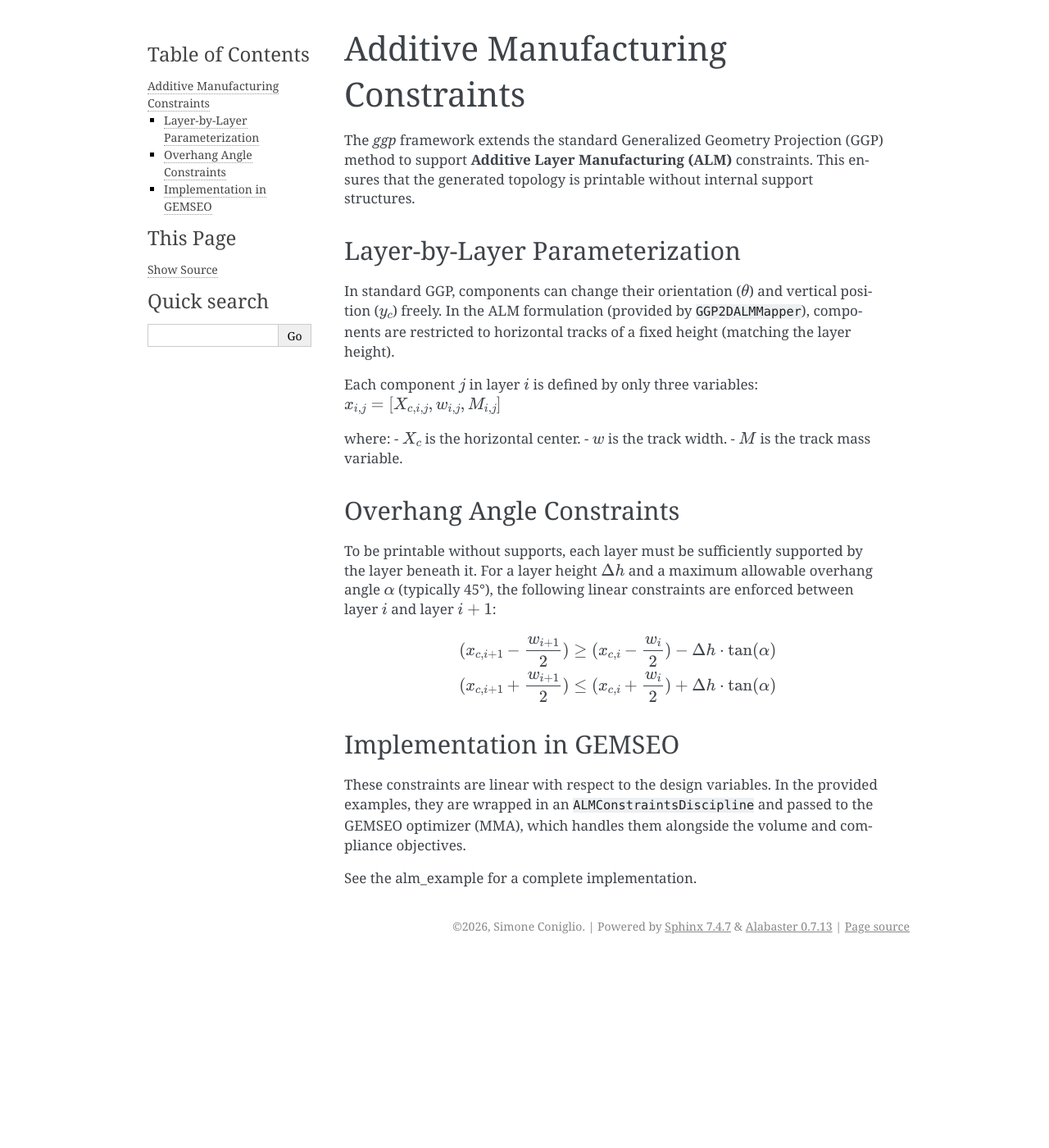
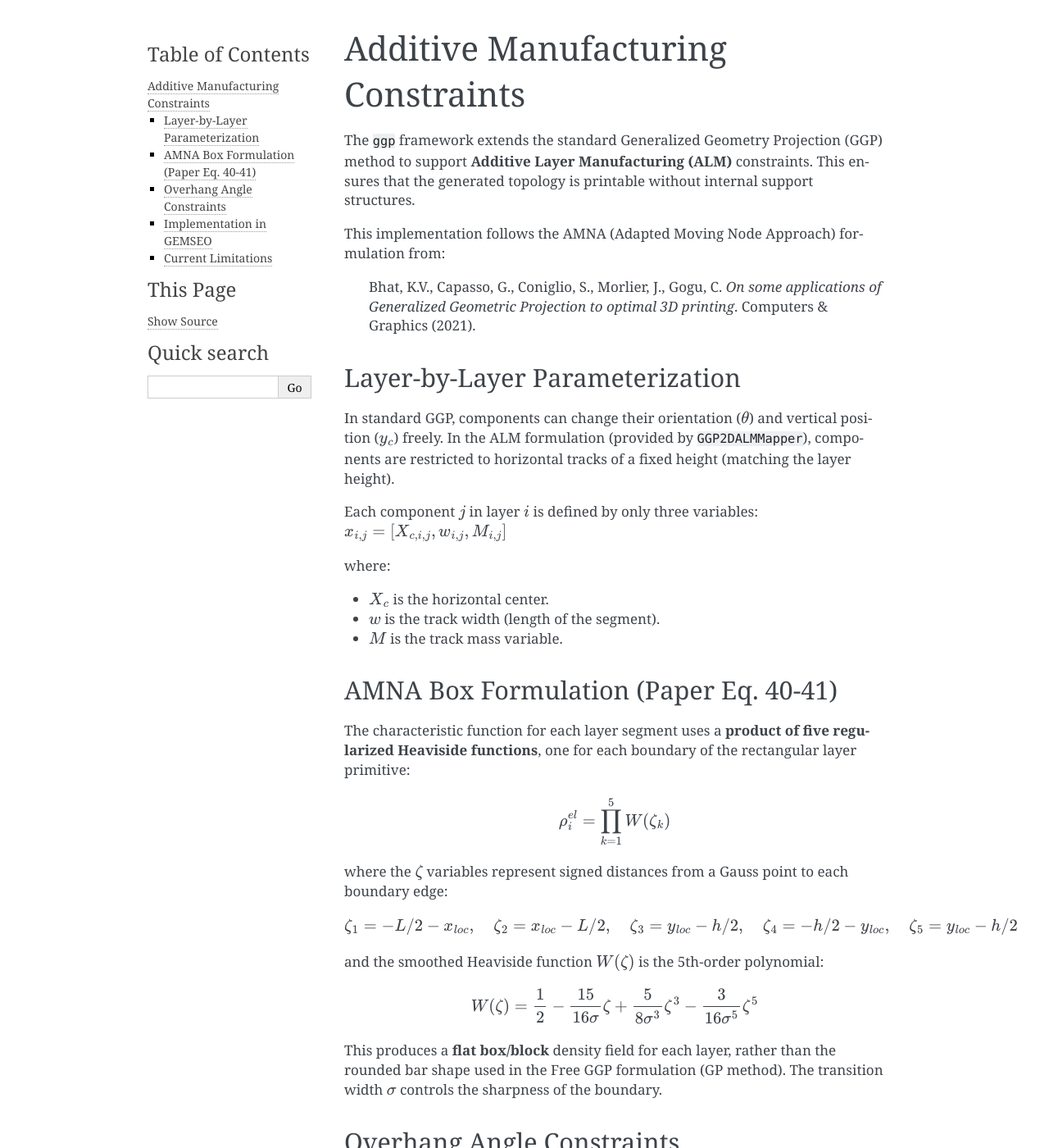
Before and after one commit to SimoneConiglio/generalized_geometry_projection, a Sphinx documentation site: the page built from docs/alm_guide.rst, in a window 1280 px wide and 1400 px high. Shown: the whole window at 82% size. Built offline with Sphinx 7.4.7, drawn with Linux system fonts in a browser that asks for light colours; some of the changed text lies outside the part shown.

Commit message:
feat: implement AMNA box formulation for 2D ALM (Paper Eq. 40-41)
- Change default ALM method from GP (round bar) to AMNA (flat box)
- Implement 5-zeta regularized Heaviside product in ggp_2d_alm.py
- Add AMNA method with exact analytic gradients in vectorized_mapping.py
- Auto-select AMNA method in GGPVectorizedGeometryDiscipline for ALM mode
- Add Credits & Dependencies page to documentation
- Update ALM guide with AMNA math and current limitations table
- All 21 tests pass

```diff
--- a/docs/alm_guide.rst
+++ b/docs/alm_guide.rst
@@ -1,7 +1,13 @@
 Additive Manufacturing Constraints
 ==================================
 
-The `ggp` framework extends the standard Generalized Geometry Projection (GGP) method to support **Additive Layer Manufacturing (ALM)** constraints. This ensures that the generated topology is printable without internal support structures.
+The ``ggp`` framework extends the standard Generalized Geometry Projection (GGP) method to support **Additive Layer Manufacturing (ALM)** constraints. This ensures that the generated topology is printable without internal support structures.
+
+This implementation follows the AMNA (Adapted Moving Node Approach) formulation from:
+
+    Bhat, K.V., Capasso, G., Coniglio, S., Morlier, J., Gogu, C.
+    *On some applications of Generalized Geometric Projection to optimal 3D printing*.
+    Computers & Graphics (2021).
 
 Layer-by-Layer Parameterization
 -------------------------------
@@ -12,19 +18,44 @@ Each component :math:`j` in layer :math:`i` is defined by only three variables:
 :math:`x_{i,j} = [X_{c,i,j}, w_{i,j}, M_{i,j}]`
 
 where:
+
 - :math:`X_{c}` is the horizontal center.
-- :math:`w` is the track width.
+- :math:`w` is the track width (length of the segment).
 - :math:`M` is the track mass variable.
+
+AMNA Box Formulation (Paper Eq. 40-41)
+---------------------------------------
+
+The characteristic function for each layer segment uses a **product of five regularized Heaviside functions**, one for each boundary of the rectangular layer primitive:
+
+.. math::
+    \rho^{el}_i = \prod_{k=1}^{5} W(\zeta_k)
+
+where the :math:`\zeta` variables represent signed distances from a Gauss point to each boundary edge:
+
+.. math::
+    \zeta_1 = -L/2 - x_{loc}, \quad
+    \zeta_2 = x_{loc} - L/2, \quad
+    \zeta_3 = y_{loc} - h/2, \quad
+    \zeta_4 = -h/2 - y_{loc}, \quad
+    \zeta_5 = y_{loc} - h/2
+
+and the smoothed Heaviside function :math:`W(\zeta)` is the 5th-order polynomial:
+
+.. math::
+    W(\zeta) = \frac{1}{2} - \frac{15}{16\sigma}\zeta + \frac{5}{8\sigma^3}\zeta^3 - \frac{3}{16\sigma^5}\zeta^5
+
+This produces a **flat box/block** density field for each layer, rather than the rounded bar shape used in the Free GGP formulation (GP method). The transition width :math:`\sigma` controls the sharpness of the boundary.
 
 Overhang Angle Constraints
 --------------------------
 
-To be printable without supports, each layer must be sufficiently supported by the layer beneath it. For a layer height :math:`\Delta h` and a maximum allowable overhang angle :math:`\alpha` (typically 45°), the following linear constraints are enforced between layer :math:`i` and layer :math:`i+1`:
+To be printable without supports, each layer must be sufficiently supported by the layer beneath it. For a layer height :math:`\Delta h` and a maximum allowable overhang angle :math:`\alpha` (typically 45°), the following linear constraints are enforced between layer :math:`i` and layer :math:`i+1` (Paper Eq. 42-45):
 
 .. math::
-    (x_{c, i+1} - \frac{w_{i+1}}{2}) \ge (x_{c, i} - \frac{w_i}{2}) - \Delta h \cdot \tan(\alpha)
+    (x_{c, i+1} + \frac{w_{i+1}}{2}) - (x_{c, i} + \frac{w_i}{2}) \le \Delta h \cdot \tan(\alpha)
 
-    (x_{c, i+1} + \frac{w_{i+1}}{2}) \le (x_{c, i} + \frac{w_i}{2}) + \Delta h \cdot \tan(\alpha)
+    (x_{c, i} - \frac{w_i}{2}) - (x_{c, i+1} - \frac{w_{i+1}}{2}) \le \Delta h \cdot \tan(\alpha)
 
 Implementation in GEMSEO
 ------------------------
@@ -32,3 +63,29 @@ Implementation in GEMSEO
 These constraints are linear with respect to the design variables. In the provided examples, they are wrapped in an ``ALMConstraintsDiscipline`` and passed to the GEMSEO optimizer (MMA), which handles them alongside the volume and compliance objectives.
 
 See the :ref:`alm_example` for a complete implementation.
+
+Current Limitations
+-------------------
+
+Compared to the full paper formulation, the following features are **not yet implemented**:
+
+.. list-table::
+   :header-rows: 1
+   :widths: 30 70
+
+   * - Paper Feature
+     - Status
+   * - AMNA box formulation (Eq. 40-41)
+     - ✅ Implemented
+   * - Overhang angle constraints (Eq. 42-45)
+     - ✅ Implemented
+   * - Bridge length constraints (Eq. 46)
+     - ✅ Implemented (3D only)
+   * - Design space rotation :math:`\theta_0`
+     - ❌ Not implemented — the build direction is fixed (bottom-to-top)
+   * - Design space translation :math:`y_0`
+     - ❌ Not implemented — the build origin is fixed
+   * - Per-component print height :math:`h_i`
+     - ❌ Not implemented — all layers share a fixed height
+   * - KS constraint aggregation (Eq. 47)
+     - ✅ Implemented via ``ks_aggregation`` in ``math_utils``
--- a/docs/index.rst
+++ b/docs/index.rst
@@ -19,3 +19,4 @@ documentation for details.
    developer_guide
    alm_guide
    examples
+   credits
```
Also changed, not shown: docs/credits.rst (added, +93 -0 lines), 3 other files.
